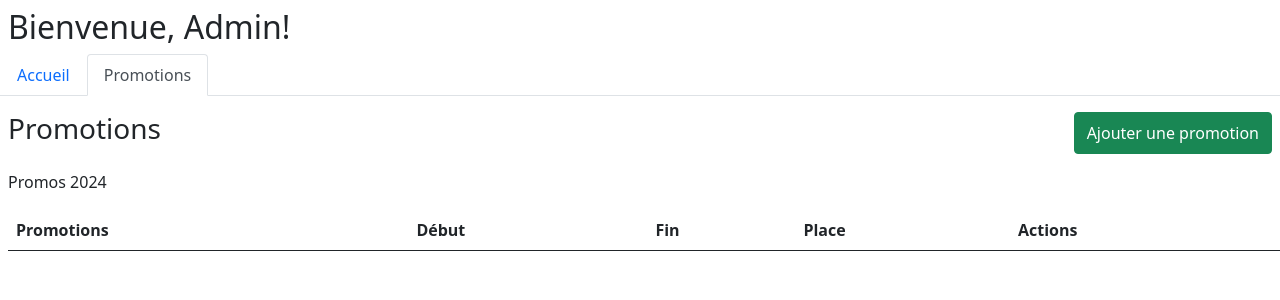
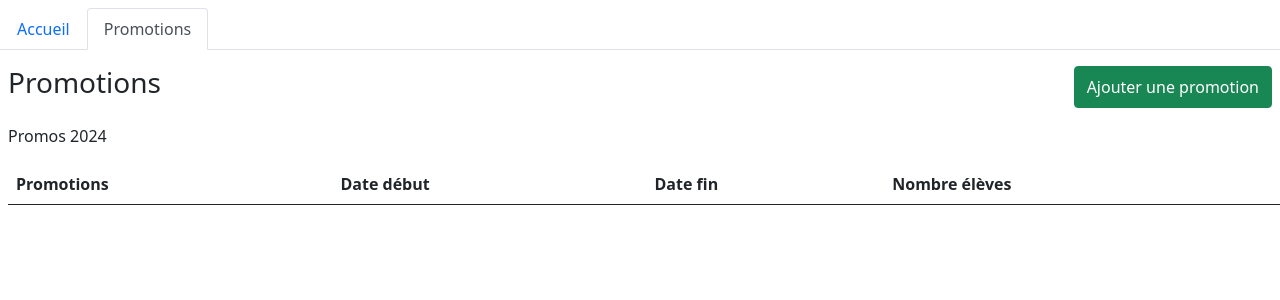
Before and after one commit to LauraCarraro/Appli-Gestion-Apprenants, a PHP site: template src/Views/dashboard.php in a window 1280 px wide, after a click on "Promotions". Shown: the part 56-356 px from the top of the page. Run offline with PHP 8.4, Linux system fonts and the light colour scheme; the template is opened without the code that fills it, so the values that code supplies are empty; the visitor is signed in with stand-in values (Sample User, id 1).

Commit message:
affichage dashboard ok

```diff
--- a/src/Views/dashboard.php
+++ b/src/Views/dashboard.php
@@ -11,11 +11,7 @@ $promotions = $promoRepository->getAllPromotions();
 ?>
 
 
-<?php
-if (isset($_SESSION['role'])) {
-  if ($_SESSION['role'] == 'admin') {
-    echo "<h2 class= m-2 >Bienvenue, Admin!</h2>";
-?>
+
     <div class="m-2" id="bodyDashboard"></div>
 
     <ul class="nav nav-tabs" id="myTab" role="tablist">
@@ -73,10 +69,10 @@ if (isset($_SESSION['role'])) {
               <tr>
               <th class="d-none" scope="col">IDPromo</th>
                 <th scope="col">Promotions</th>
-                <th scope="col">Début</th>
-                <th scope="col">Fin</th>
-                <th scope="col">Place</th>
-                <th scope="col">Actions</th>
+                <th scope="col">Date début</th>
+                <th scope="col">Date fin</th>
+                <th scope="col">Nombre élèves</th>
+                <!-- <th scope="col">Actions</th> -->
               </tr>
             </thead>
             <tbody>
@@ -102,18 +98,3 @@ if (isset($_SESSION['role'])) {
       </div>
 
     </div>
-
-
-
-
-
-
-
-
-
-<?php
-  } elseif ($_SESSION['role'] == 'user') {
-    echo "<h2>Bonjour " . $_SESSION['prenom'] . "!</h2>";
-  }
-}
-?>
```
Also changed, not shown: public/assets/dashboard.js, public/assets/promo.js (deleted), public/assets/script.js.
